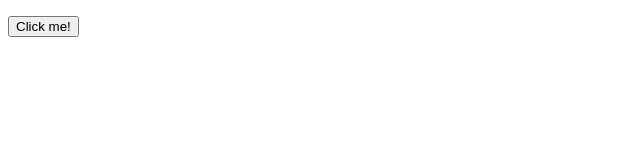
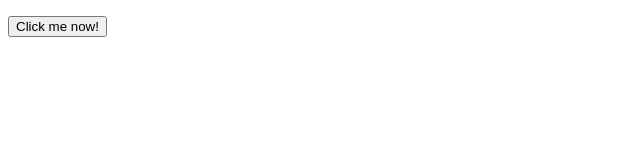
Before and after one commit to HuuHungg/kieu-du-lieu, a plain HTML site: page index.html in a window 1280 px wide. Shown: the full height of the page, 0-640 px from the left. Drawn offline with Linux system fonts and the light colour scheme.

Commit message:
add file modfile

```diff
--- a/index.html
+++ b/index.html
@@ -10,7 +10,7 @@
 <body>
     <ul id="post-block"></ul>
     <script type="module" src="./index.js"></script>
-    <button>Click me!</button>
+    <button>Click me now!</button>
 </body>
 
 </html>
--- a/index.js
+++ b/index.js
@@ -63,6 +63,10 @@ nameCar.prototype.run = function() {
 
 const porCher = new nameCar ('mercedes','red')
 const CarPark = new nameCar ('BMW', 'Blue')
+const motobikePark = new nameCar ('lead', 'white')
 
 console.log(porCher.run())
 console.log(CarPark.run())
+console.log(motobikePark.run())
+
+// Bài về this
```
Also changed, not shown: 1 other file.
